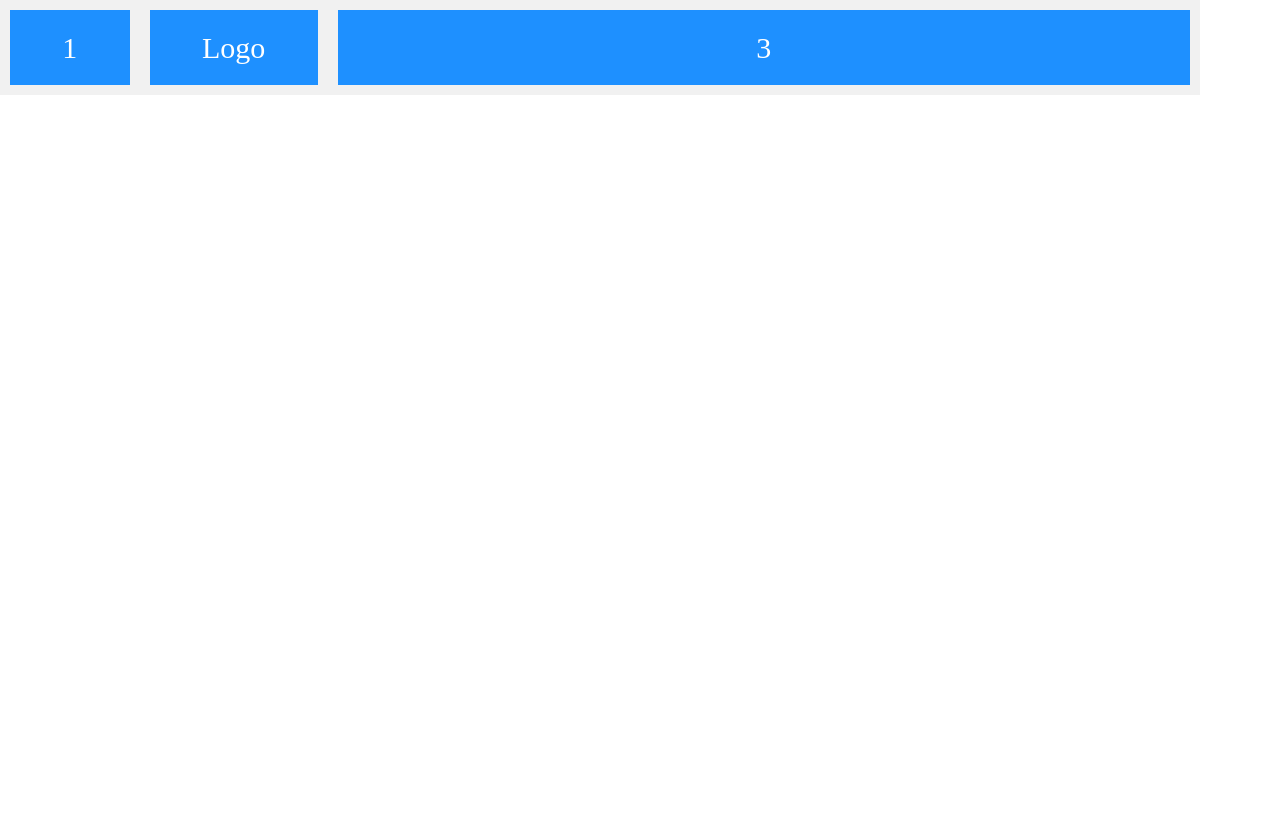
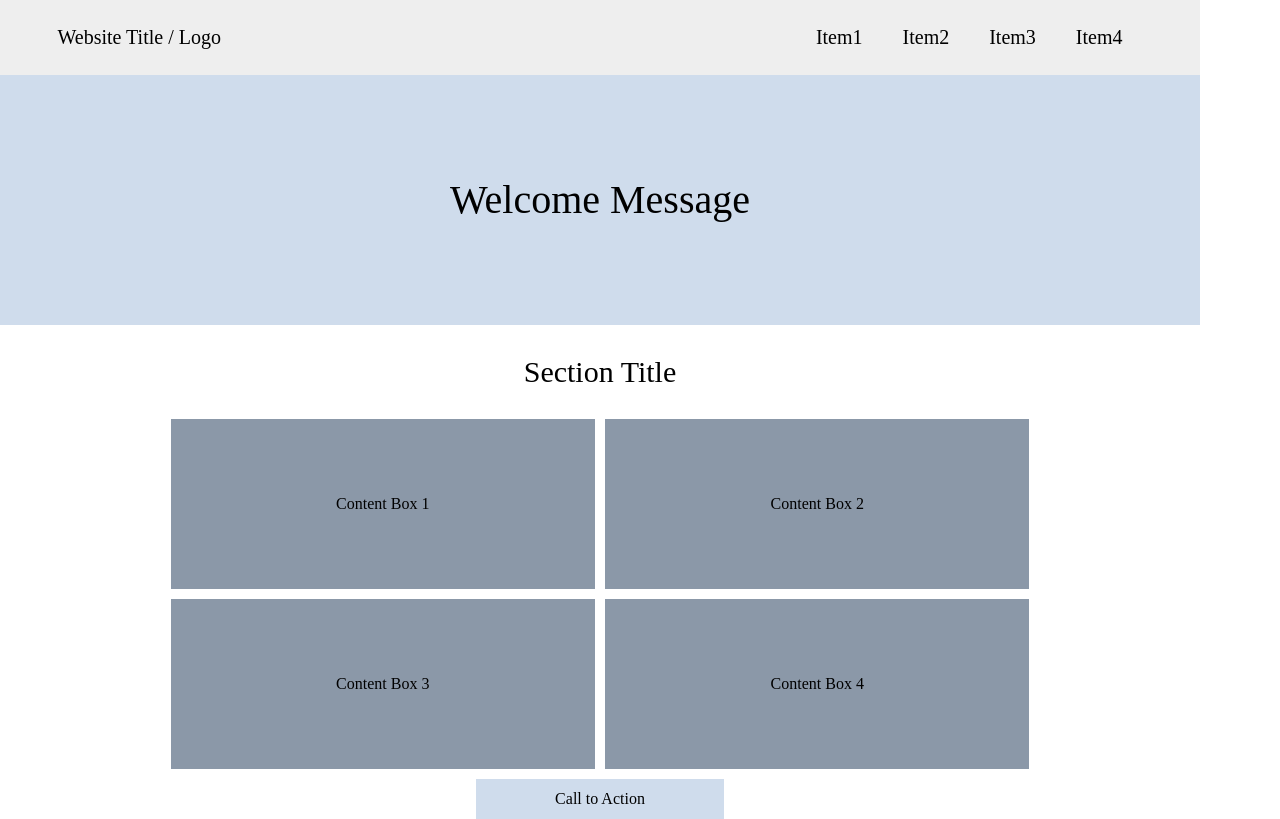
Before and after one commit to benchen216/remote-assignments, a plain HTML site: page Week-1/Assignment-6/index.html in a window 1280 px wide. Drawn offline with Linux system fonts and the light colour scheme.

Commit message:
assignment 6 完成但可能需要小修改

```diff
--- a/Week-1/Assignment-6/index.html
+++ b/Week-1/Assignment-6/index.html
@@ -7,26 +7,126 @@
     .flex-container {
       display: flex;
       align-items: stretch;
-      background-color: #f1f1f1;
       width: 1200px;
     }
 
     .flex-container > div {
-      background-color: DodgerBlue;
-      color: white;
-      margin: 10px;
+      background-color: #eeeeee;
+      color: black;
       text-align: center;
       line-height: 75px;
+      font-size: 20px;
+    }
+    .flex-item{
+      display: flex;
+    }
+    .flex-item > div{
+      padding-left: 20px;
+      padding-right: 20px;
+    }
+
+    .flex-welcome {
+      display: flex;
+      align-items: center;
+      width: 1200px;
+      line-height: 170px;
+    }
+    .flex-welcome > div {
+      background-color: #cfdcec;
+      text-align: center;
+      color: black;
+      font-size: 40px;
+    }
+    .flex-title{
+      display: flex;
+      text-align: center;
+      color: black;
       font-size: 30px;
+      width: 1200px;
+    }
+    .flex-content {
+      display: flex;
+
+      width: 1200px;
+      line-height: 170px;
+    }
+    .flex-content > div> div{
+      background-color: #8b98a8;
+      margin-bottom: 10px;
+      margin-right: 5px;
+      margin-left: 5px;
+      text-align: center;
+
+    }
+    .flex-btn{
+      display: flex;
+      width: 1200px;
+      line-height: 40px;
+    }
+    .flex-btn>div>div{
+      text-align: center;
+      background-color: #cfdcec;
+      vertical-align: text-top;
     }
   </style>
 </head>
 <body>
 
 <div class="flex-container">
-  <div style="flex-grow: 1">1</div>
-  <div style="flex-grow: 1">Logo</div>
-  <div style="flex-grow: 8">3</div>
+  <div style="flex-grow: 2">Website Title / Logo</div>
+  <div style="flex-grow: 9"></div>
+  <div style="flex-grow: 1" class="flex-item">
+    <div >
+      Item1
+    </div>
+    <div >
+      Item2
+    </div>
+    <div >
+      Item3
+    </div>
+    <div >
+      Item4
+    </div>
+  </div>
+</div>
+<div class="flex-welcome">
+  <div style="flex-grow: 12">
+    <p>Welcome Message</p>
+  </div>
+</div>
+<div class="flex-title" >
+  <div style="flex-grow: 12">
+    <p>Section Title</p>
+  </div>
+</div>
+
+<div class="flex-content">
+  <div style="flex-grow: 2">
+
+  </div>
+  <div style="flex-grow: 4">
+    <div>Content Box 1</div>
+    <div>Content Box 3</div>
+  </div>
+  <div style="flex-grow: 4">
+    <div>Content Box 2</div>
+    <div>Content Box 4</div>
+  </div>
+  <div style="flex-grow: 2">
+  </div>
+</div>
+
+<div class="flex-btn">
+  <div style="flex-grow: 6">
+
+  </div>
+  <div style="flex-grow: 2">
+    <div>Call to Action</div>
+  </div>
+  <div style="flex-grow: 6">
+
+  </div>
 </div>
 
 </body>
```
